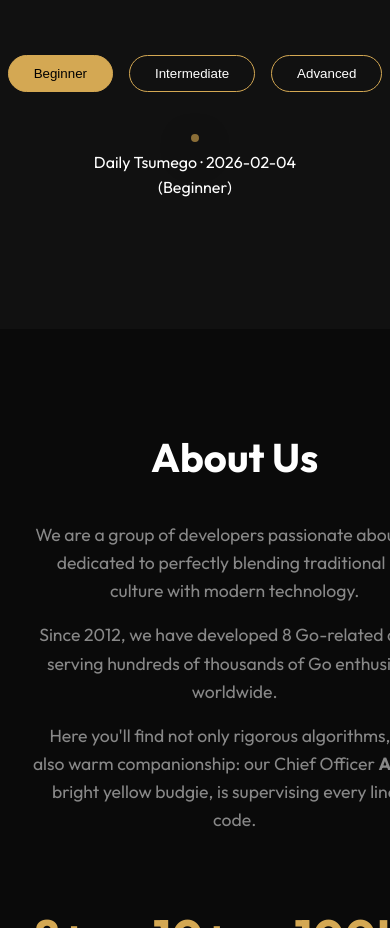
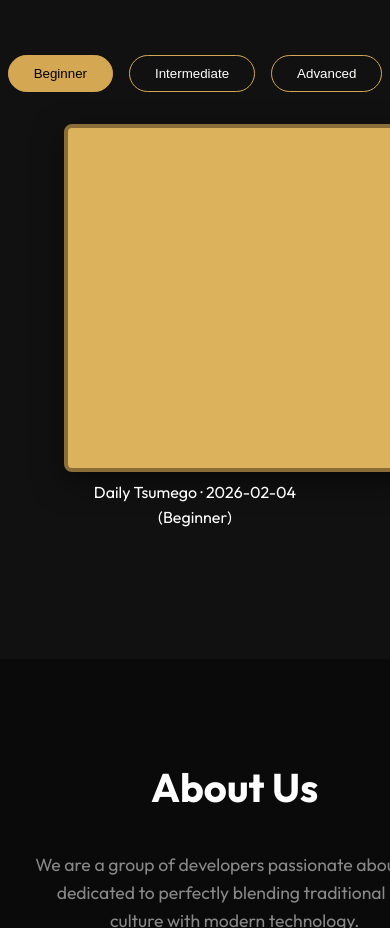
Before and after one commit to xgoo/AppShowcase, a plain HTML site: page index.html in a window 390 px wide. Shown: the part 5400-6328 px from the top of the page. Drawn offline with Linux system fonts and the light colour scheme; no server answers.

Commit message:
🔧 WGo v24: 回滚移动端高度自适应，改回固定尺寸\n\n- 撤销 height: auto 和 aspect-ratio，防止高度塌陷\n- 移动端固定 width: 340px / height: 340px\n- 桌面端固定 500px\n- 保留零点对齐修复

```diff
--- a/css/components.css
+++ b/css/components.css
@@ -84,10 +84,8 @@
 /* Responsive fix for the board */
 @media (max-width: 600px) {
     #tsumego-display {
-        width: 100% !important;
-        max-width: 340px;
-        height: auto !important;
-        aspect-ratio: 1 / 1;
+        width: 340px !important;
+        height: 340px !important;
     }
 }
 
--- a/index.html
+++ b/index.html
@@ -21,33 +21,30 @@
 
     <style>
         /*
-         * WGo Board Fix (v22.0) - Mobile Safe Mode
-         * 1. Force content-box to fix coordinate math.
-         * 2. REMOVE BORDERS to align background (border-box) with canvas (padding-box).
-         * 3. Force background to cover the full area.
-         * 4. Add aspect-ratio for responsive sizing.
+         * WGo Board Fix (v24.0) - Stable Fixed Sizing
+         * Back to basics: Fixed dimensions to ensure canvas renders correctly.
          */
         #tsumego-display,
         #tsumego-display * {
             box-sizing: content-box !important;
         }
 
+        /* Desktop: Fixed 500px */
         #tsumego-display {
-            width: 500px;
-            height: 500px;
-            max-width: 100%; /* Prevent overflow on small screens */
+            width: 500px !important;
+            height: 500px !important;
+            max-width: 100%;
         }
 
         #tsumego-display .wgo-board {
-            border: none !important; /* CRITICAL: Remove borders to align coordinates */
-            background-size: 100% 100% !important; /* Force texture fit */
+            border: none !important;
+            background-size: 100% 100% !important;
             background-repeat: no-repeat !important;
-            box-shadow: none !important; /* Clean up any shadow messing with dimensions */
+            box-shadow: none !important;
             width: 100% !important;
             height: 100% !important;
         }
 
-        /* Ensure canvas layers are positioned correctly */
         #tsumego-display .wgo-board canvas {
             top: 0 !important;
             left: 0 !important;
@@ -57,13 +54,11 @@
             height: 100% !important;
         }
 
-        /* Mobile Responsive Overrides */
+        /* Mobile: Fixed 340px (Safe for iPhone SE) */
         @media (max-width: 600px) {
             #tsumego-display {
-                width: 100% !important;
-                max-width: 340px !important;
-                height: auto !important;
-                aspect-ratio: 1 / 1 !important;
+                width: 340px !important;
+                height: 340px !important;
             }
         }
     </style>
```
